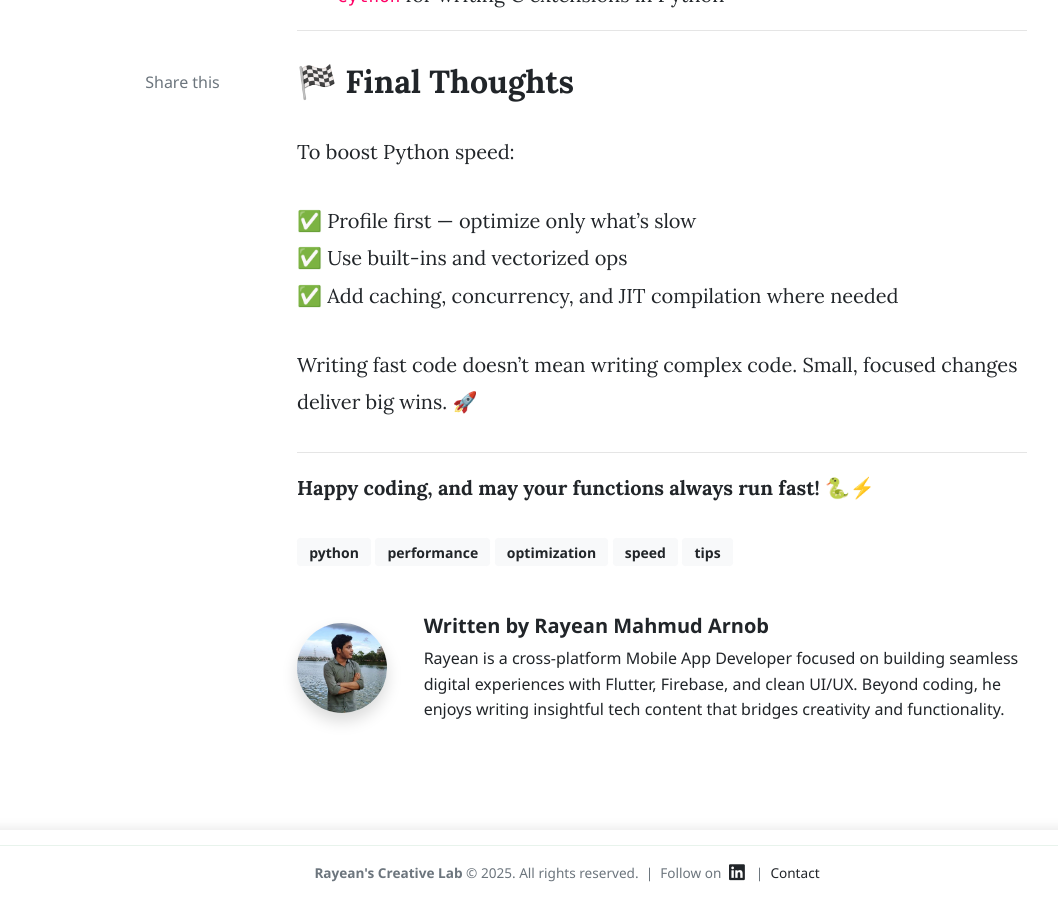
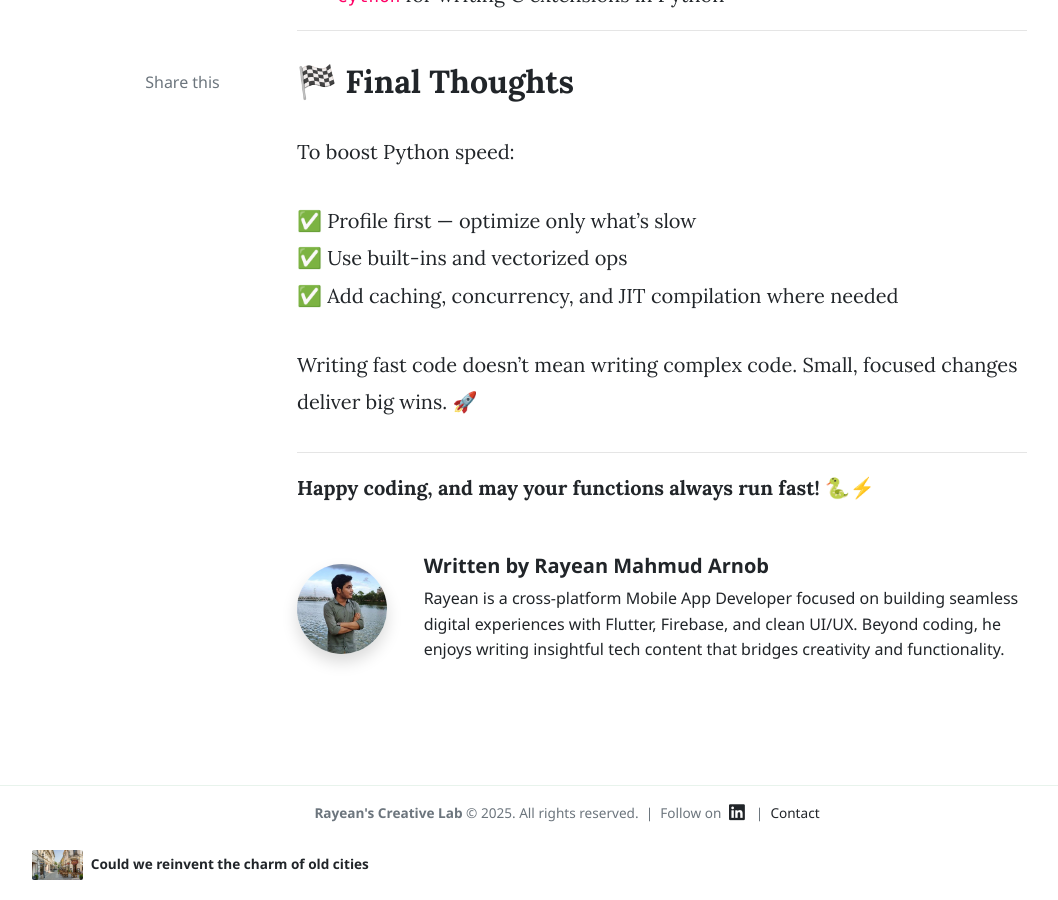
Before and after one commit to Rayean-Mahmud/rayean-mahmud.github.io, a Jekyll site: the page built from _posts/2025-05-20-speed-up-python.md, in a window 1280 px wide and 900 px high, scrolled down 4685 px. Shown: the whole window, without its empty margins (73-1131 px from the left). Built offline with Jekyll 4.4.1, drawn with Linux system fonts in a browser that asks for light colours; nearby versions of some CDN libraries; comment, search, counter and statistics services are not loaded.

Commit message:
Update 2025-05-20-speed-up-python.md

```diff
--- a/_posts/2025-05-20-speed-up-python.md
+++ b/_posts/2025-05-20-speed-up-python.md
@@ -1,11 +1,9 @@
 ---
+layout: post
 title: "7 Ways to Speed Up Your Python Code"
-layout: post
+author: rayean
 categories: [Tech, Programming]
-tags: [python, performance, optimization, speed, tips]
-author: rayean
 image: /assets/images/python.jpg
-comments: true
 ---
 
 🚀 Writing efficient Python code is essential for developers working on performance-sensitive tasks like data processing, web applications, or machine learning. In this post, you'll explore **7 proven techniques** to boost Python performance — with examples, explanations, and quick wins you can implement right away.
```
